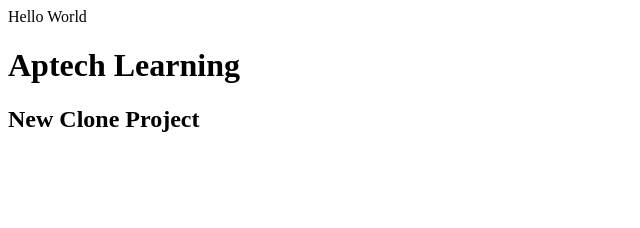
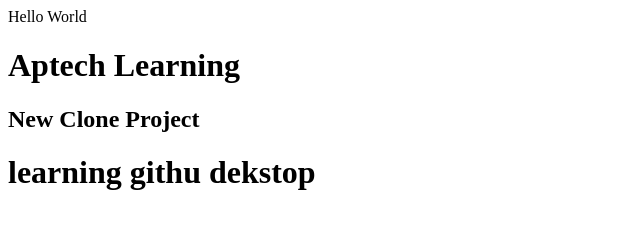
Before and after one commit to HassanNadeemWebD/myProject, a plain HTML site: page index.html in a window 1280 px wide. Shown: the whole page, without its empty margins (0-640 px from the left). Drawn offline with Linux system fonts and the light colour scheme.

Commit message:
shahzaib first commit

```diff
--- a/index.html
+++ b/index.html
@@ -10,5 +10,10 @@
     Hello World
     <h1>Aptech Learning</h1>
     <h2>New Clone Project</h2>
+
+
+
+
+    <h1>learning githu dekstop</h1>
 </body>
 </html>
```
